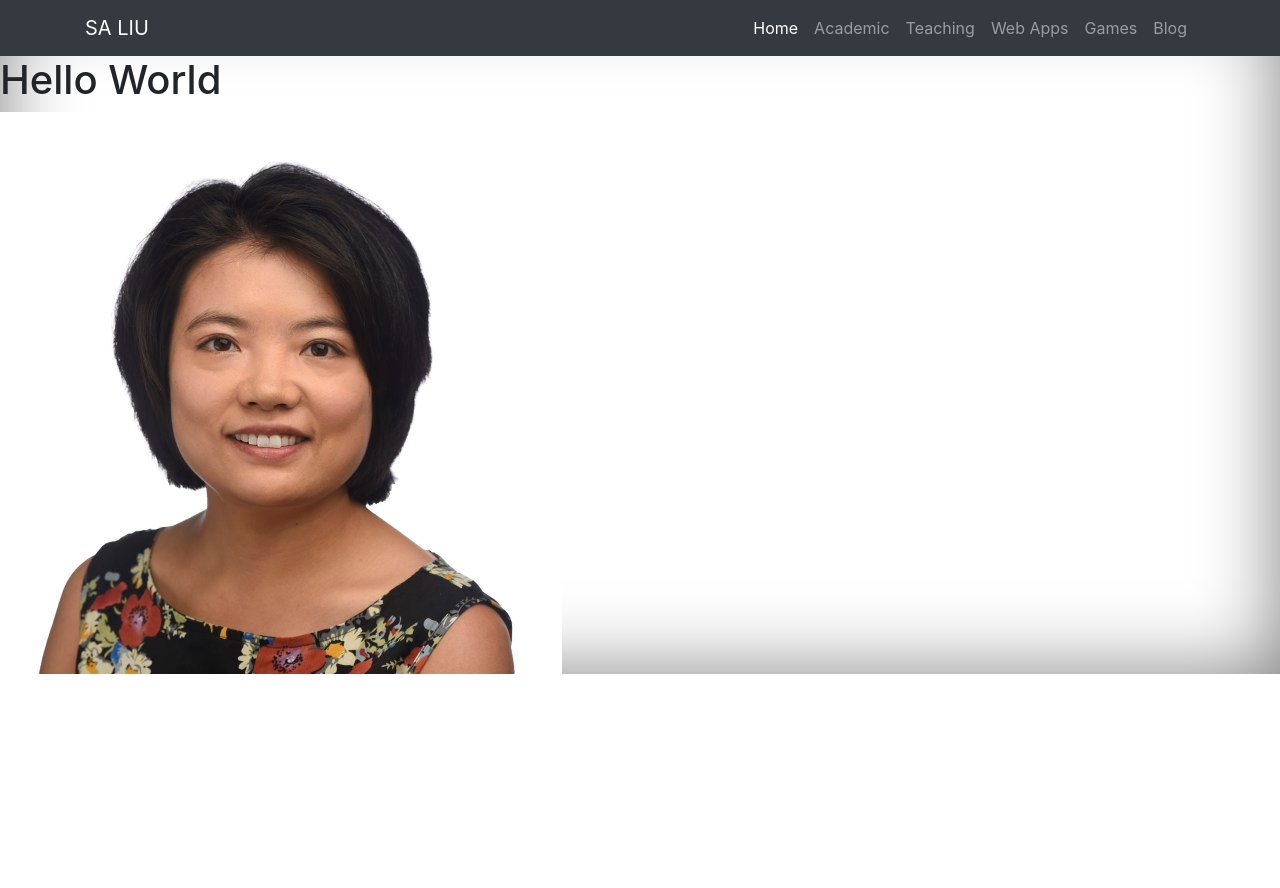
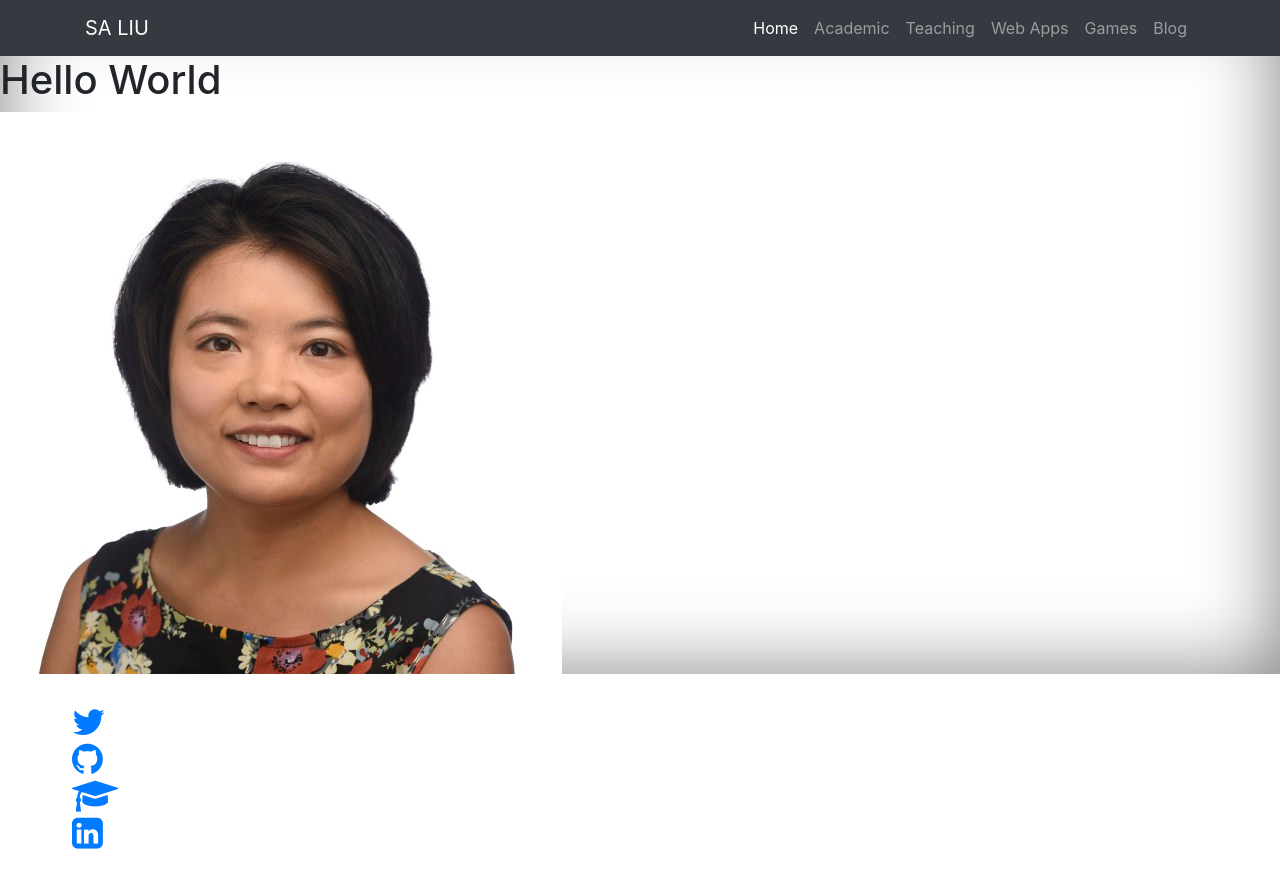
Before and after one commit to Tonicdragon6x66/saliudev.github.io, a Jekyll site: the page built from index.html, in a window 1280 px wide. Shown: the top 888 px of the page. Built offline with Jekyll 4.4.1, drawn with Linux system fonts in a browser that asks for light colours.

Commit message:
move mastfoot

```diff
--- a/_layouts/default.html
+++ b/_layouts/default.html
@@ -17,22 +17,22 @@
 
           {{ content }}
 
+          <div class="mastfoot">
+
+              <ul class="social">
+                <li><a href="https://twitter.com/saliudev"><i class="fa fa-twitter" style="font-size:36px"></a></i></li>
+                <li><a href="https://github.com/saliudev"><i class="fa fa-github" style="font-size:36px"></a></i></li>
+                <li><a href="https://scholar.google.com/citations?user=YiBs6ucAAAAJ&#038;hl=en"><i class="fa fa-graduation-cap" style="font-size:36px"></a></i></li>
+                <li><a href="https://www.linkedin.com/in/liusa/"><i class="fa fa-linkedin-square" style="font-size:36px"></a></i></li>
+              </ul>
+
+        </div>
+
         </div>
 
 
 
-        <div class="mastfoot">
 
-          <ul class="social">
-            <li><a href="https://twitter.com/saliudev"><i class="fa fa-twitter" style="font-size:36px"></a></i></li>
-            <li><a href="https://github.com/saliudev"><i class="fa fa-github" style="font-size:36px"></a></i></li>
-            <li><a href="https://scholar.google.com/citations?user=YiBs6ucAAAAJ&#038;hl=en"><i class="fa fa-graduation-cap" style="font-size:36px"></a></i></li>
-            <li><a href="https://www.linkedin.com/in/liusa/"><i class="fa fa-linkedin-square" style="font-size:36px"></a></i></li>
-
-
-          </ul>
-
-        </div>
 
 
     </div>
```
